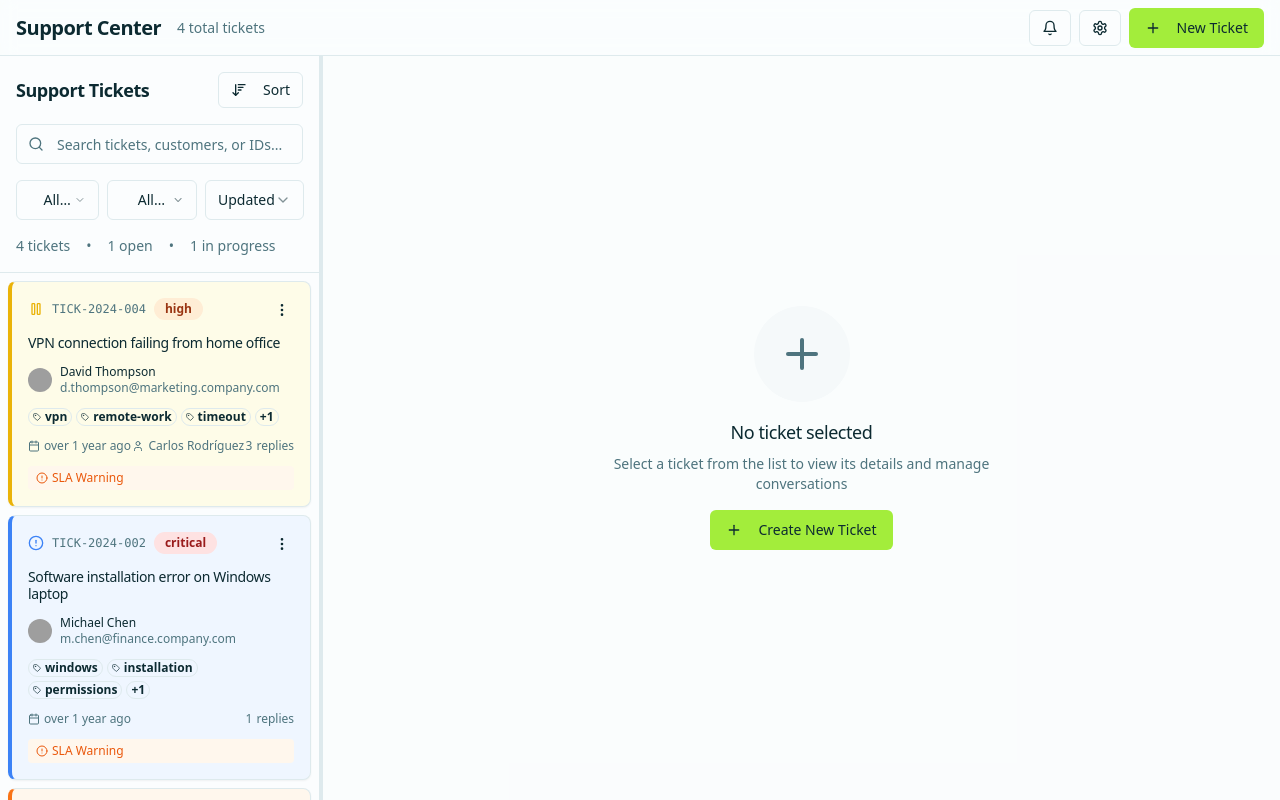
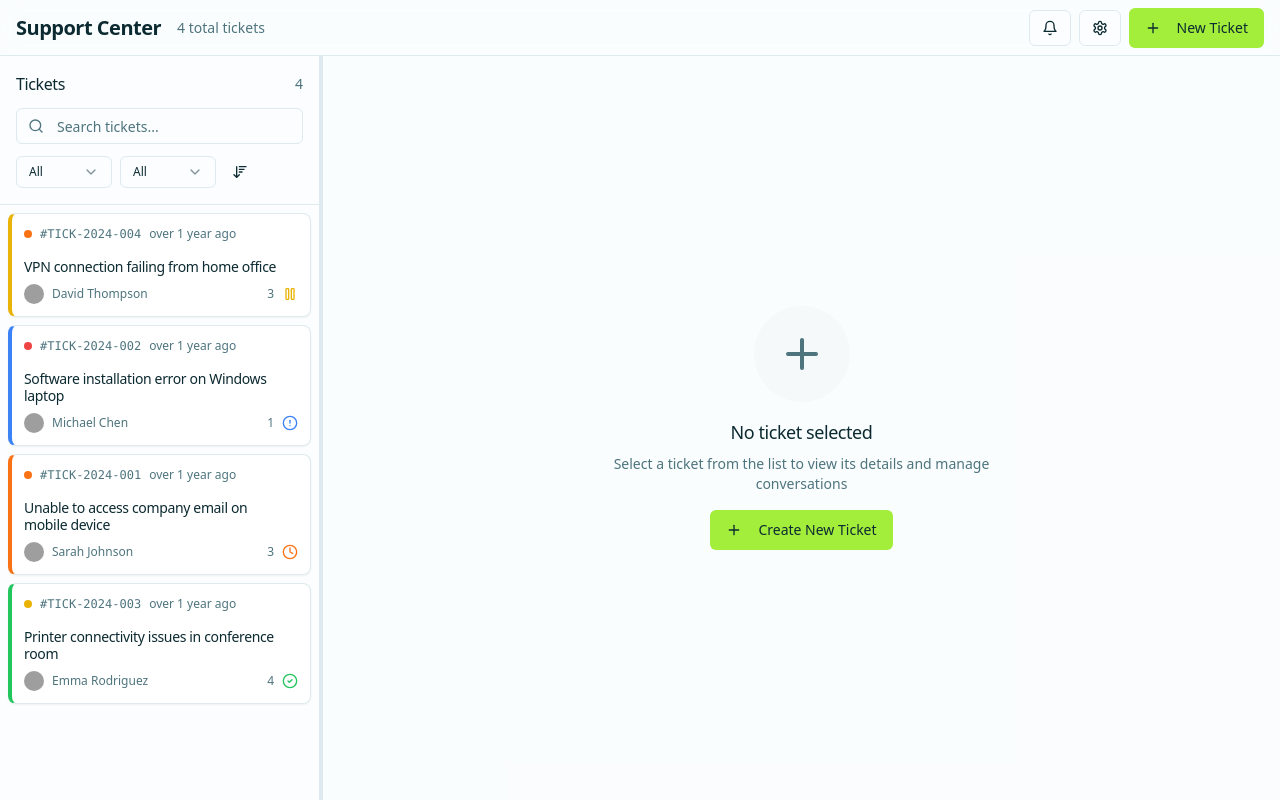
Before and after one commit to branzontech/helpdesk-insights-dashboard, a React (Vite) app: page /tickets in a window 1280 px wide. Built offline with nearby package versions, Linux system fonts and the light colour scheme; grey boxes are pictures that could not be loaded.

Commit message:
Refactor TicketList for minimalism
Apply minimalist design principles to the TicketList component, simplifying its visual elements and improving the user experience. This includes reducing clutter and making the interface more streamlined.

```diff
--- a/src/components/ticket/TicketList.tsx
+++ b/src/components/ticket/TicketList.tsx
@@ -48,22 +48,22 @@ const getStatusIcon = (status: string) => {
 
 const getStatusColor = (status: string) => {
   switch (status) {
-    case 'open': return 'border-l-blue-500 bg-blue-50 dark:bg-blue-950/20';
-    case 'inProgress': return 'border-l-orange-500 bg-orange-50 dark:bg-orange-950/20';
-    case 'pending': return 'border-l-yellow-500 bg-yellow-50 dark:bg-yellow-950/20';
-    case 'closed': return 'border-l-green-500 bg-green-50 dark:bg-green-950/20';
-    default: return 'border-l-gray-500 bg-gray-50 dark:bg-gray-950/20';
+    case 'open': return 'border-l-blue-500';
+    case 'inProgress': return 'border-l-orange-500';
+    case 'pending': return 'border-l-yellow-500';
+    case 'closed': return 'border-l-green-500';
+    default: return 'border-l-gray-500';
   }
 };
 
-const getPriorityColor = (priority: string) => {
-  switch (priority) {
-    case 'critical': return 'bg-red-100 text-red-800 dark:bg-red-950/20 dark:text-red-300';
-    case 'high': return 'bg-orange-100 text-orange-800 dark:bg-orange-950/20 dark:text-orange-300';
-    case 'medium': return 'bg-yellow-100 text-yellow-800 dark:bg-yellow-950/20 dark:text-yellow-300';
-    case 'low': return 'bg-green-100 text-green-800 dark:bg-green-950/20 dark:text-green-300';
-    default: return 'bg-gray-100 text-gray-800 dark:bg-gray-950/20 dark:text-gray-300';
-  }
+const getPriorityBadge = (priority: string) => {
+  const colors = {
+    critical: 'bg-red-500',
+    high: 'bg-orange-500',
+    medium: 'bg-yellow-500',
+    low: 'bg-green-500'
+  };
+  return colors[priority as keyof typeof colors] || 'bg-gray-500';
 };
 
 const TicketList: React.FC<TicketListProps> = ({
@@ -101,68 +101,47 @@ const TicketList: React.FC<TicketListProps> = ({
 
   return (
     <div className="h-full flex flex-col bg-background">
-      {/* Header */}
-      <div className="p-4 border-b space-y-4">
+      {/* Minimalist Header */}
+      <div className="p-4 border-b space-y-3">
         <div className="flex items-center justify-between">
-          <h2 className="text-lg font-semibold">Support Tickets</h2>
-          <Button variant="outline" size="sm">
-            <SortDesc className="h-4 w-4 mr-2" />
-            Sort
-          </Button>
+          <h2 className="text-base font-medium">Tickets</h2>
+          <div className="text-sm text-muted-foreground">
+            {tickets.length}
+          </div>
         </div>
 
         {/* Search */}
         <div className="relative">
           <Search className="absolute left-3 top-1/2 transform -translate-y-1/2 h-4 w-4 text-muted-foreground" />
           <Input
-            placeholder="Search tickets, customers, or IDs..."
+            placeholder="Search tickets..."
             value={searchQuery}
             onChange={(e) => onSearchChange(e.target.value)}
-            className="pl-10"
+            className="pl-10 h-9"
           />
         </div>
 
-        {/* Filters */}
+        {/* Compact Filters */}
         <div className="flex space-x-2">
           <Select value={statusFilter} onValueChange={onStatusFilterChange}>
-            <SelectTrigger className="w-32">
-              <SelectValue />
+            <SelectTrigger className="w-24 h-8 text-xs">
+              <SelectValue placeholder="Status" />
             </SelectTrigger>
             <SelectContent>
-              <SelectItem value="all">All Status</SelectItem>
-              <SelectItem value="open">
-                <div className="flex items-center space-x-2">
-                  <AlertCircle className="h-4 w-4 text-blue-500" />
-                  <span>Open ({statusCounts.open || 0})</span>
-                </div>
-              </SelectItem>
-              <SelectItem value="inProgress">
-                <div className="flex items-center space-x-2">
-                  <Clock className="h-4 w-4 text-orange-500" />
-                  <span>In Progress ({statusCounts.inProgress || 0})</span>
-                </div>
-              </SelectItem>
-              <SelectItem value="pending">
-                <div className="flex items-center space-x-2">
-                  <Pause className="h-4 w-4 text-yellow-500" />
-                  <span>Pending ({statusCounts.pending || 0})</span>
-                </div>
-              </SelectItem>
-              <SelectItem value="closed">
-                <div className="flex items-center space-x-2">
-                  <CheckCircle2 className="h-4 w-4 text-green-500" />
-                  <span>Closed ({statusCounts.closed || 0})</span>
-                </div>
-              </SelectItem>
+              <SelectItem value="all">All</SelectItem>
+              <SelectItem value="open">Open</SelectItem>
+              <SelectItem value="inProgress">Active</SelectItem>
+              <SelectItem value="pending">Pending</SelectItem>
+              <SelectItem value="closed">Closed</SelectItem>
             </SelectContent>
           </Select>
 
           <Select value={priorityFilter} onValueChange={onPriorityFilterChange}>
-            <SelectTrigger className="w-32">
-              <SelectValue />
+            <SelectTrigger className="w-24 h-8 text-xs">
+              <SelectValue placeholder="Priority" />
             </SelectTrigger>
             <SelectContent>
-              <SelectItem value="all">All Priority</SelectItem>
+              <SelectItem value="all">All</SelectItem>
               <SelectItem value="critical">Critical</SelectItem>
               <SelectItem value="high">High</SelectItem>
               <SelectItem value="medium">Medium</SelectItem>
@@ -170,25 +149,24 @@ const TicketList: React.FC<TicketListProps> = ({
             </SelectContent>
           </Select>
 
-          <Select value={sortBy} onValueChange={(value: any) => setSortBy(value)}>
-            <SelectTrigger className="w-32">
-              <SelectValue />
-            </SelectTrigger>
-            <SelectContent>
-              <SelectItem value="updated">Updated</SelectItem>
-              <SelectItem value="created">Created</SelectItem>
-              <SelectItem value="priority">Priority</SelectItem>
-            </SelectContent>
-          </Select>
-        </div>
-
-        {/* Quick Stats */}
-        <div className="flex space-x-4 text-sm text-muted-foreground">
-          <span>{tickets.length} tickets</span>
-          <span>•</span>
-          <span>{statusCounts.open || 0} open</span>
-          <span>•</span>
-          <span>{statusCounts.inProgress || 0} in progress</span>
+          <DropdownMenu>
+            <DropdownMenuTrigger asChild>
+              <Button variant="ghost" size="sm" className="h-8 px-2">
+                <SortDesc className="h-4 w-4" />
+              </Button>
+            </DropdownMenuTrigger>
+            <DropdownMenuContent align="end">
+              <DropdownMenuItem onClick={() => setSortBy('updated')}>
+                Recently Updated
+              </DropdownMenuItem>
+              <DropdownMenuItem onClick={() => setSortBy('created')}>
+                Recently Created
+              </DropdownMenuItem>
+              <DropdownMenuItem onClick={() => setSortBy('priority')}>
+                Priority
+              </DropdownMenuItem>
+            </DropdownMenuContent>
+          </DropdownMenu>
         </div>
       </div>
 
@@ -205,117 +183,73 @@ const TicketList: React.FC<TicketListProps> = ({
             sortedTickets.map((ticket) => (
               <Card
                 key={ticket.id}
-                className={`cursor-pointer transition-all duration-200 hover:shadow-md border-l-4 ${
+                className={`cursor-pointer transition-all duration-200 hover:shadow-sm border-l-4 group ${
                   selectedTicketId === ticket.id
-                    ? 'ring-2 ring-primary ring-offset-2'
+                    ? 'ring-1 ring-primary'
                     : ''
                 } ${getStatusColor(ticket.status)}`}
                 onClick={() => onTicketSelect(ticket.id)}
               >
-                <CardContent className="p-4">
-                  <div className="space-y-3">
-                    {/* Header */}
+                <CardContent className="p-3">
+                  <div className="space-y-2">
+                    {/* Header - Simplified */}
                     <div className="flex items-start justify-between">
-                      <div className="flex items-center space-x-2">
-                        {getStatusIcon(ticket.status)}
+                      <div className="flex items-center space-x-2 min-w-0 flex-1">
+                        <div className={`w-2 h-2 rounded-full ${getPriorityBadge(ticket.priority)}`} />
                         <span className="text-xs font-mono text-muted-foreground">
-                          {ticket.id}
+                          #{ticket.id}
                         </span>
-                        <Badge
-                          variant="secondary"
-                          className={`text-xs ${getPriorityColor(ticket.priority)}`}
-                        >
-                          {ticket.priority}
-                        </Badge>
+                        <div className="text-xs text-muted-foreground">
+                          {formatDistanceToNow(new Date(ticket.updatedAt), { addSuffix: true })}
+                        </div>
                       </div>
                       <DropdownMenu>
                         <DropdownMenuTrigger asChild>
                           <Button
                             variant="ghost"
                             size="sm"
-                            className="h-6 w-6 p-0"
+                            className="h-6 w-6 p-0 opacity-0 group-hover:opacity-100 transition-opacity"
                             onClick={(e) => e.stopPropagation()}
                           >
-                            <MoreVertical className="h-4 w-4" />
+                            <MoreVertical className="h-3 w-3" />
                           </Button>
                         </DropdownMenuTrigger>
                         <DropdownMenuContent align="end">
                           <DropdownMenuItem>View Details</DropdownMenuItem>
                           <DropdownMenuItem>Assign Agent</DropdownMenuItem>
                           <DropdownMenuItem>Change Priority</DropdownMenuItem>
-                          <DropdownMenuItem>Add to Favorites</DropdownMenuItem>
                         </DropdownMenuContent>
                       </DropdownMenu>
                     </div>
 
                     {/* Title */}
-                    <h3 className="font-medium text-sm leading-tight line-clamp-2">
+                    <h3 className="font-medium text-sm leading-tight line-clamp-2 pr-2">
                       {ticket.title}
                     </h3>
 
-                    {/* Customer Info */}
-                    <div className="flex items-center space-x-2">
-                      <Avatar className="h-6 w-6">
+                    {/* Customer Info - Compact */}
+                    <div className="flex items-center justify-between">
+                      <div className="flex items-center space-x-2 min-w-0 flex-1">
+                        <Avatar className="h-5 w-5">
                           <AvatarImage src={ticket.customer.avatar} />
                           <AvatarFallback className="text-xs">
                             {ticket.customer.name.split(' ').map(n => n[0]).join('')}
                           </AvatarFallback>
                         </Avatar>
-                      <div className="flex-1 min-w-0">
-                        <div className="text-xs font-medium truncate">
+                        <div className="text-xs text-muted-foreground truncate">
                           {ticket.customer.name}
-                        </div>
-                        <div className="text-xs text-muted-foreground truncate">
-                          {ticket.customer.email}
-                        </div>
                         </div>
                       </div>
 
-                    {/* Tags */}
-                    {ticket.tags.length > 0 && (
-                      <div className="flex flex-wrap gap-1">
-                        {ticket.tags.slice(0, 3).map((tag) => (
-                          <Badge key={tag} variant="outline" className="text-xs px-1 py-0">
-                            <TagIcon className="h-2 w-2 mr-1" />
-                            {tag}
-                          </Badge>
-                        ))}
-                        {ticket.tags.length > 3 && (
-                          <Badge variant="outline" className="text-xs px-1 py-0">
-                            +{ticket.tags.length - 3}
-                          </Badge>
+                      <div className="flex items-center space-x-2 text-xs text-muted-foreground">
+                        {ticket.messages.length > 0 && (
+                          <span>{ticket.messages.length}</span>
                         )}
-                      </div>
-                    )}
-
-                    {/* Footer */}
-                    <div className="flex items-center justify-between text-xs text-muted-foreground">
-                      <div className="flex items-center space-x-1">
-                        <Calendar className="h-3 w-3" />
-                        <span>{formatDistanceToNow(new Date(ticket.updatedAt), { addSuffix: true })}</span>
-                      </div>
-
-                      {ticket.assignedAgent && (
-                        <div className="flex items-center space-x-1">
-                          <User className="h-3 w-3" />
-                          <span>{ticket.assignedAgent.name}</span>
-                        </div>
-                      )}
-
-                      <div className="flex items-center space-x-1">
-                        <span>{ticket.messages.length}</span>
-                        <span>replies</span>
+                        {getStatusIcon(ticket.status)}
                       </div>
                     </div>
 
-                    {/* SLA Warning */}
-                    {ticket.sla?.status === 'warning' && (
-                      <div className="flex items-center space-x-1 text-xs text-orange-600 bg-orange-50 dark:bg-orange-950/20 px-2 py-1 rounded">
-                        <AlertCircle className="h-3 w-3" />
-                        <span>SLA Warning</span>
-                      </div>
-                    )}
-
+                    {/* SLA Warning - Only if critical */}
                     {ticket.sla?.status === 'breached' && (
                       <div className="flex items-center space-x-1 text-xs text-red-600 bg-red-50 dark:bg-red-950/20 px-2 py-1 rounded">
                         <AlertCircle className="h-3 w-3" />
```
Lines whose indentation alone changed are shown as unchanged.
